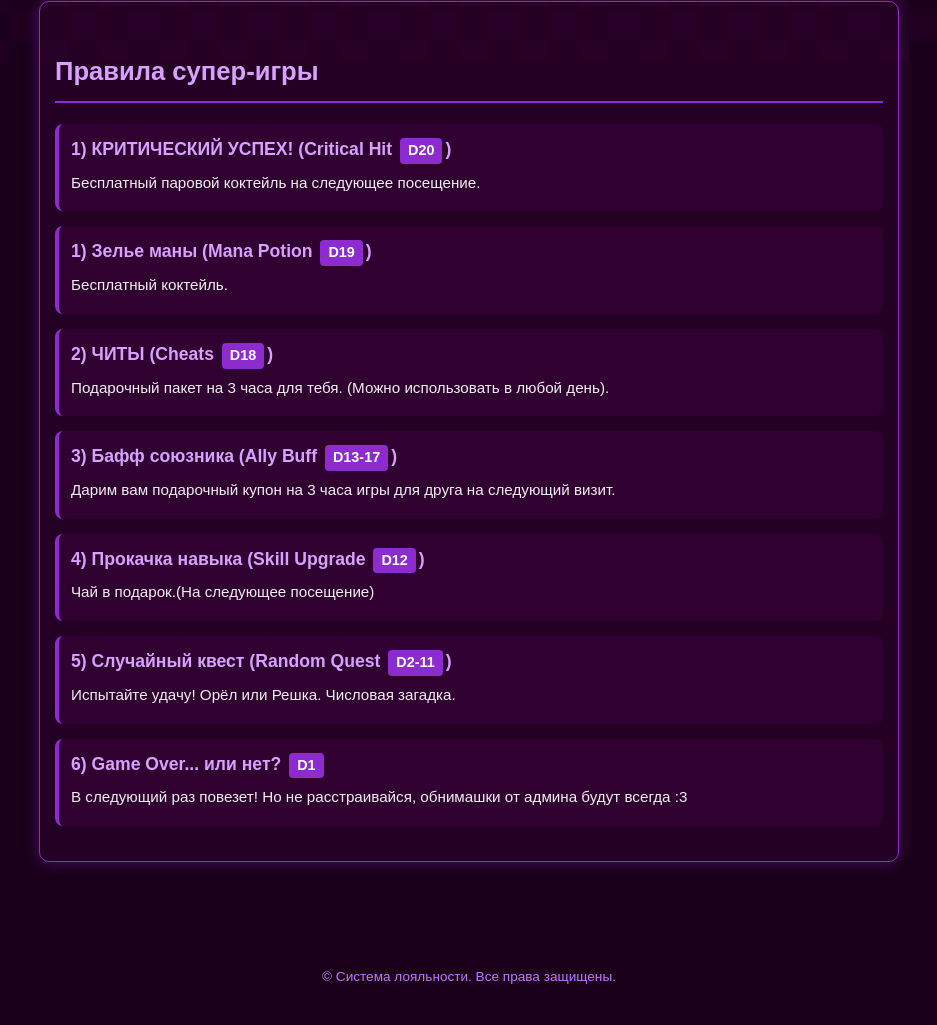
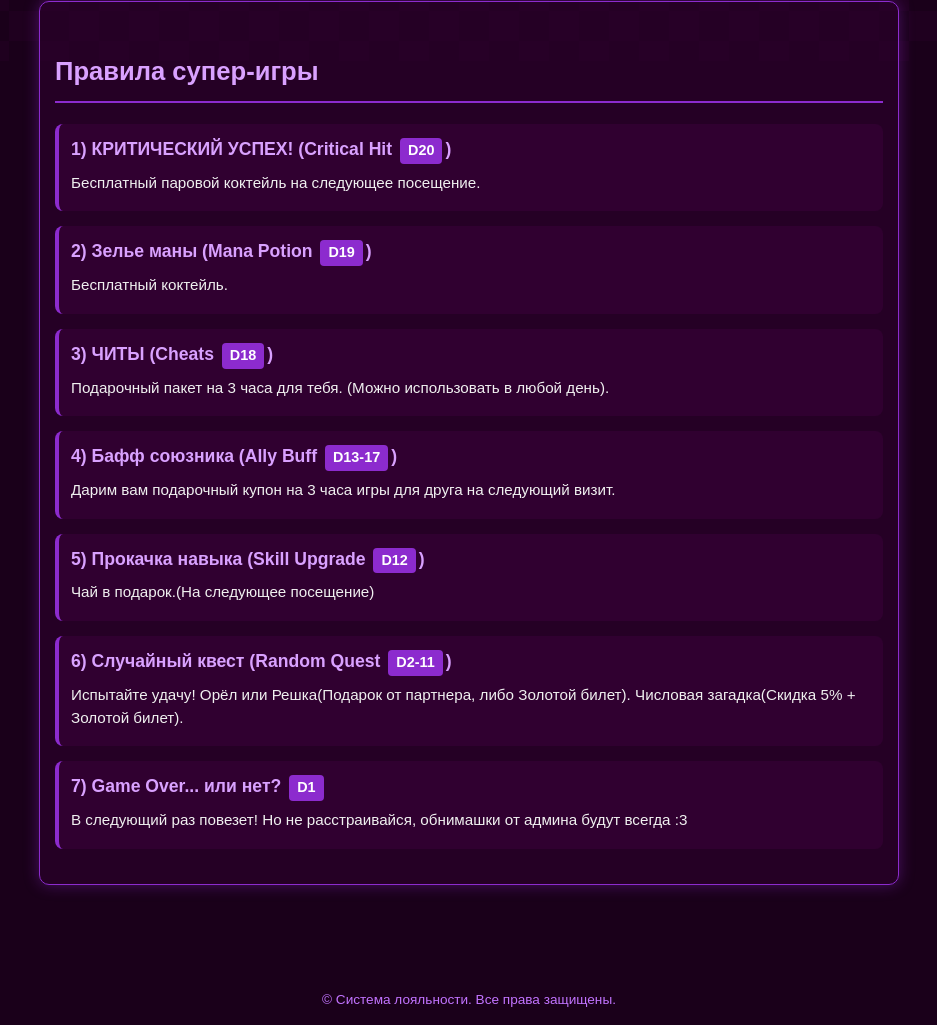
Before and after one commit to voron8164-svg/SUPERGAME, a plain HTML site: page index.html in a window 1280 px wide. Shown: the part 739-1764 px from the top of the page, without its empty margins (171-1108 px from the left). Before the commit the page ends 1741 px from the top, so only its background shows below. Drawn offline with Linux system fonts and the light colour scheme.

Commit message:
Update index.html

```diff
--- a/index.html
+++ b/index.html
@@ -286,32 +286,32 @@
             </div>
 
                 <div class="rule">
-                <h4>1) Зелье маны (Mana Potion <span class="dice">D19</span>)</h4>
+                <h4>2) Зелье маны (Mana Potion <span class="dice">D19</span>)</h4>
                 <p>Бесплатный коктейль.</p>
             </div>
 
             <div class="rule">
-                <h4>2) ЧИТЫ (Cheats <span class="dice">D18</span>)</h4>
+                <h4>3) ЧИТЫ (Cheats <span class="dice">D18</span>)</h4>
                 <p>Подарочный пакет на 3 часа для тебя. (Можно использовать в любой день).</p>
             </div>
 
             <div class="rule">
-                <h4>3) Бафф союзника (Ally Buff <span class="dice">D13-17</span>)</h4>
+                <h4>4) Бафф союзника (Ally Buff <span class="dice">D13-17</span>)</h4>
                 <p>Дарим вам подарочный купон на 3 часа игры для друга на следующий визит.</p>
             </div>
 
             <div class="rule">
-                <h4>4) Прокачка навыка (Skill Upgrade <span class="dice">D12</span>)</h4>
+                <h4>5) Прокачка навыка (Skill Upgrade <span class="dice">D12</span>)</h4>
                 <p>Чай в подарок.(На следующее посещение)</p>
             </div>
 
             <div class="rule">
-                <h4>5) Случайный квест (Random Quest <span class="dice">D2-11</span>)</h4>
-                <p>Испытайте удачу! Орёл или Решка. Числовая загадка.</p>
+                <h4>6) Случайный квест (Random Quest <span class="dice">D2-11</span>)</h4>
+                <p>Испытайте удачу! Орёл или Решка(Подарок от партнера, либо Золотой билет). Числовая загадка(Скидка 5% + Золотой билет).</p>
             </div>
 
             <div class="rule">
-                <h4>6) Game Over... или нет? <span class="dice">D1</span></h4>
+                <h4>7) Game Over... или нет? <span class="dice">D1</span></h4>
                 <p>В следующий раз повезет! Но не расстраивайся, обнимашки от админа будут всегда :3</p>
             </div>
         </section>
```
